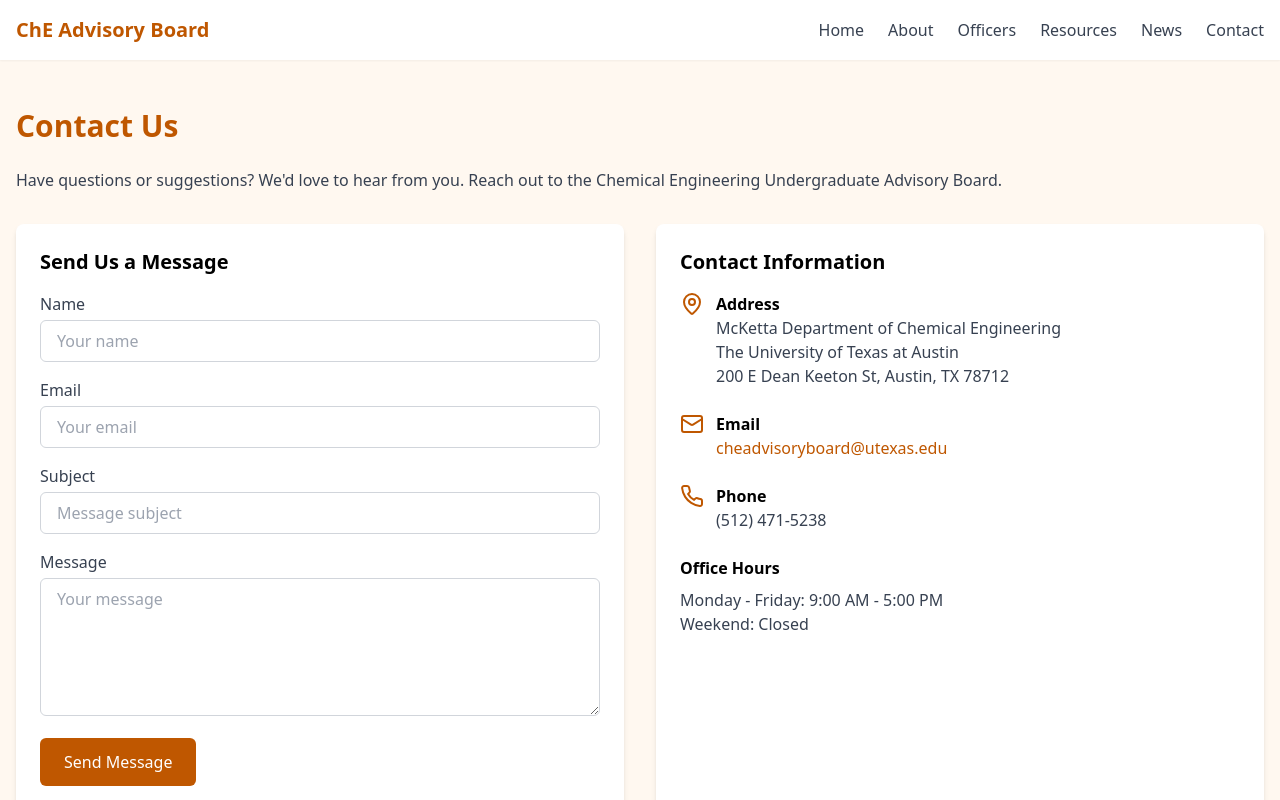
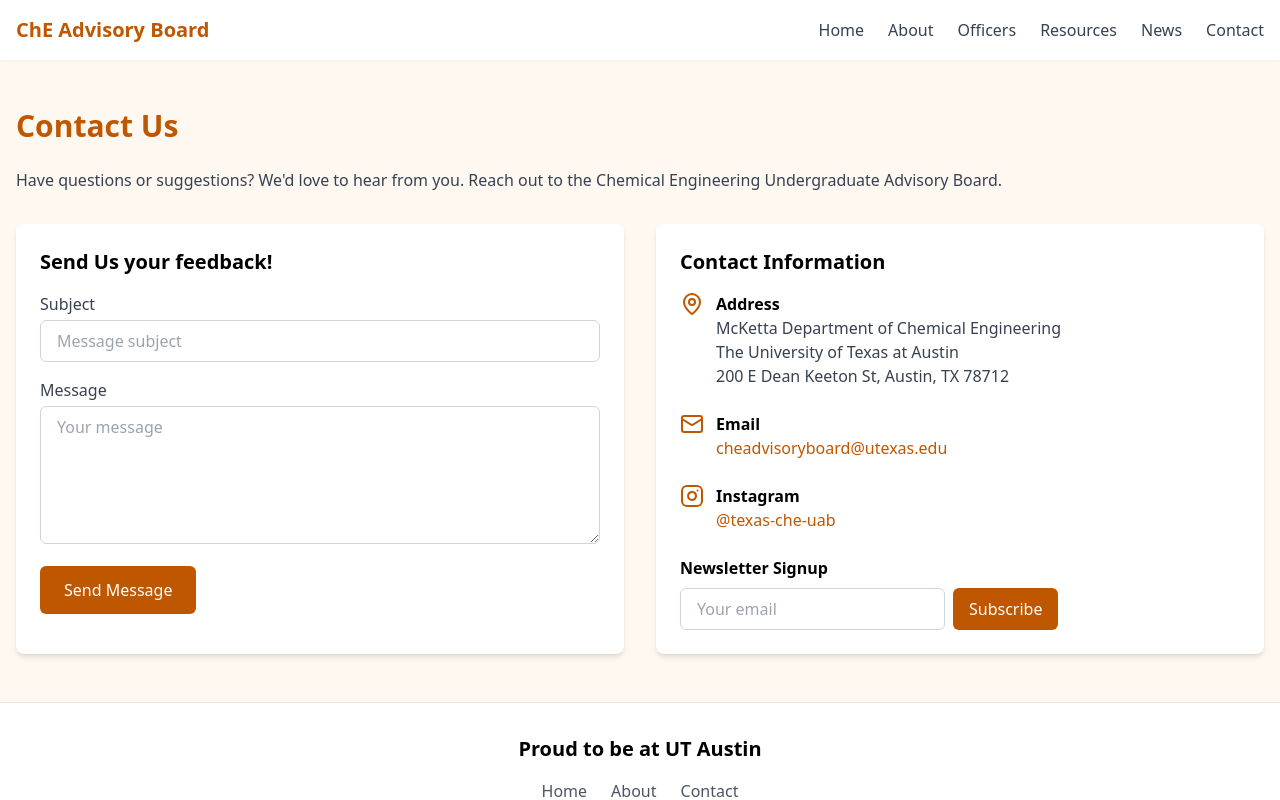
Before and after one commit to cheuab/texas, a React app: page /contact in a window 1280 px wide. Shown: the top 800 px of the page. Built offline with nearby package versions, Linux system fonts and the light colour scheme; the HTML template or start-up script is replaced by a standard one.

Commit message:
contact page

```diff
--- a/src/pages/ContactPage.tsx
+++ b/src/pages/ContactPage.tsx
@@ -1,5 +1,6 @@
 import React from 'react';
-import { MapPinIcon, MailIcon, PhoneIcon } from 'lucide-react';
+import { MapPinIcon, MailIcon } from 'lucide-react';
+import { InstagramIcon } from 'lucide-react';
 const ContactPage = () => {
   return <div className="container mx-auto px-4 py-12">
       <h1 className="text-3xl font-bold text-[#BF5700] mb-6">Contact Us</h1>
@@ -9,20 +10,8 @@ const ContactPage = () => {
       </p>
       <div className="grid grid-cols-1 md:grid-cols-2 gap-8">
         <div className="bg-white rounded-lg shadow-md p-6">
-          <h2 className="text-xl font-bold mb-4">Send Us a Message</h2>
+          <h2 className="text-xl font-bold mb-4">Send Us your feedback!</h2>
           <form className="space-y-4">
-            <div>
-              <label htmlFor="name" className="block text-gray-700 mb-1">
-                Name
-              </label>
-              <input type="text" id="name" className="w-full px-4 py-2 border border-gray-300 rounded-md focus:outline-none focus:ring-2 focus:ring-[#BF5700]" placeholder="Your name" />
-            </div>
-            <div>
-              <label htmlFor="email" className="block text-gray-700 mb-1">
-                Email
-              </label>
-              <input type="email" id="email" className="w-full px-4 py-2 border border-gray-300 rounded-md focus:outline-none focus:ring-2 focus:ring-[#BF5700]" placeholder="Your email" />
-            </div>
             <div>
               <label htmlFor="subject" className="block text-gray-700 mb-1">
                 Subject
@@ -66,19 +55,18 @@ const ContactPage = () => {
               </div>
             </div>
             <div className="flex items-start">
-              <PhoneIcon className="w-6 h-6 text-[#BF5700] mr-3 flex-shrink-0" />
+              <InstagramIcon className="w-6 h-6 text-[#BF5700] mr-3 flex-shrink-0" />
               <div>
-                <h3 className="font-semibold">Phone</h3>
-                <p className="text-gray-700">(512) 471-5238</p>
+                <h3 className="font-semibold">Instagram</h3>
+                <a href="#" className="text-[#BF5700] hover:underline">@texas-che-uab</a>
               </div>
             </div>
             <div>
-              <h3 className="font-semibold mb-2">Office Hours</h3>
-              <p className="text-gray-700">
-                Monday - Friday: 9:00 AM - 5:00 PM
-                <br />
-                Weekend: Closed
-              </p>
+              <h3 className="font-semibold mb-2">Newsletter Signup</h3>
+              <form className="flex flex-col md:flex-row gap-2">
+                <input type="email" placeholder="Your email" className="px-4 py-2 border border-gray-300 rounded-md focus:outline-none focus:ring-2 focus:ring-[#BF5700]" />
+                <button type="submit" className="px-4 py-2 bg-[#BF5700] text-white rounded-md hover:bg-[#A64A00] transition-colors">Subscribe</button>
+              </form>
             </div>
           </div>
         </div>
```
